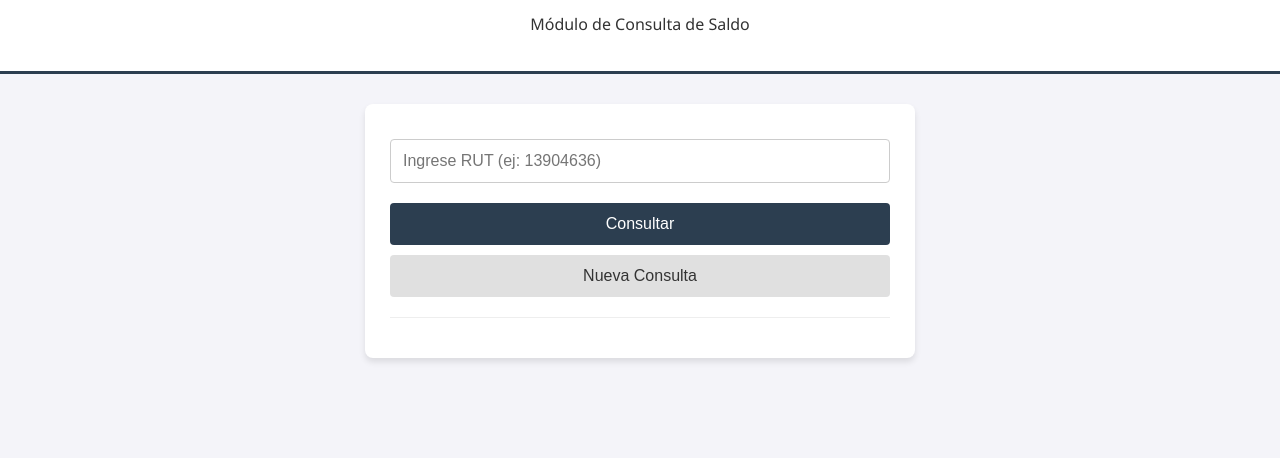
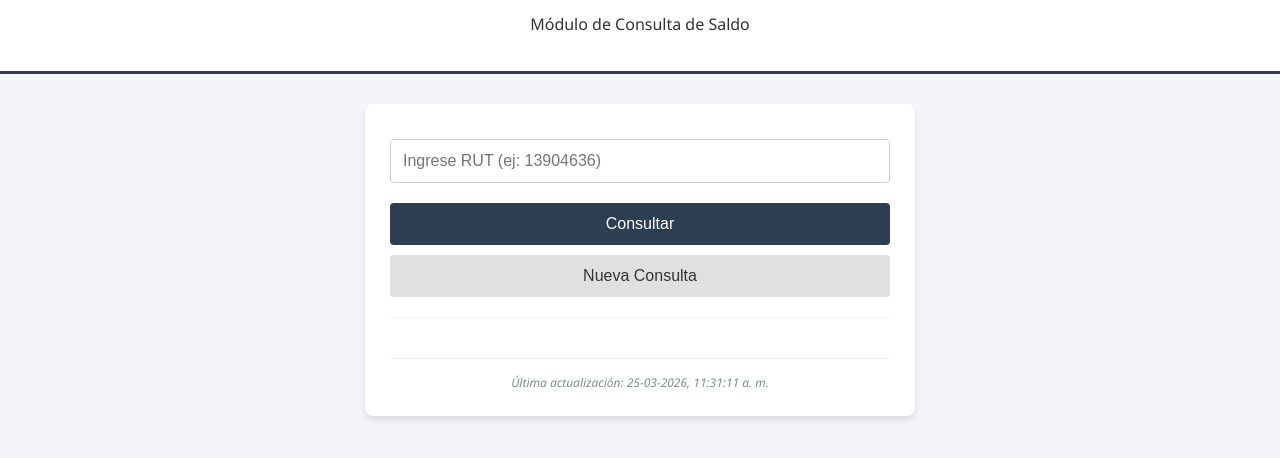
Before and after one commit to alvarorubiocl/RL122, a plain HTML site: page index.html in a window 1280 px wide. Shown: the part 180-638 px from the top of the page. Drawn offline with Linux system fonts and the light colour scheme.

Commit message:
Update index.html

```diff
--- a/index.html
+++ b/index.html
@@ -18,17 +18,44 @@
         #out { margin-top: 20px; font-size: 18px; line-height: 1.6; border-top: 1px solid #eee; padding-top: 15px; }
         #error { color: #d32f2f; margin-top: 10px; font-weight: bold; }
         .deuda-valor { font-weight: bold; color: #d32f2f; }
+
+        /* Estilo para la nota de actualización */
+        .footer-update {
+            margin-top: 25px;
+            font-size: 0.75rem;
+            color: #7f8c8d;
+            text-align: center;
+            border-top: 1px solid #eee;
+            padding-top: 15px;
+            font-style: italic;
+        }
     </style>
     <script>
         let data = [];
 
         async function cargarCSV() {
             try {
-                // Se agrega un timestamp para evitar problemas de caché del navegador
+                // Se agrega un timestamp para evitar problemas de caché
                 const resp = await fetch('tesoreria.csv?t=' + Date.now());
+
+                // Extraer fecha de última modificación del servidor
+                const lastModified = resp.headers.get('Last-Modified');
+                if (lastModified) {
+                    const fechaObj = new Date(lastModified);
+                    const opciones = {
+                        day: '2-digit',
+                        month: '2-digit',
+                        year: 'numeric',
+                        hour: '2-digit',
+                        minute: '2-digit',
+                        second: '2-digit'
+                    };
+                    document.getElementById('fecha-actualizacion').innerText =
+                        "Última actualización: " + fechaObj.toLocaleString('es-CL', opciones);
+                }
+
                 const txt = await resp.text();
 
-                // CORRECCIÓN: Usar \n para separar correctamente las filas del CSV
                 const filas = txt.trim().split("\n");
                 const headers = filas[0].split(";").map(h => h.trim());
 
@@ -39,7 +66,6 @@
                         objeto[h] = columnas[i] ? columnas[i].trim() : "";
                     });
 
-                    // Convertir el saldo a número para lógica de deuda
                     let saldo = parseInt(objeto['Saldo Vencido']) || 0;
                     objeto['Deuda Vencida'] = saldo > 0 ? saldo : 0;
                     return objeto;
@@ -56,11 +82,9 @@
             data = await cargarCSV();
         }
 
-        // Ejecutar carga al iniciar
         init();
 
         function validarRut(r) {
-            // Valida que sean solo números entre 7 y 9 dígitos
             return /^\d{7,9}$/.test(r);
         }
 
@@ -113,6 +137,8 @@
 
     <div id="error"></div>
     <div id="out"></div>
+
+    <div id="fecha-actualizacion" class="footer-update"></div>
 </div>
 
 </body>
```
